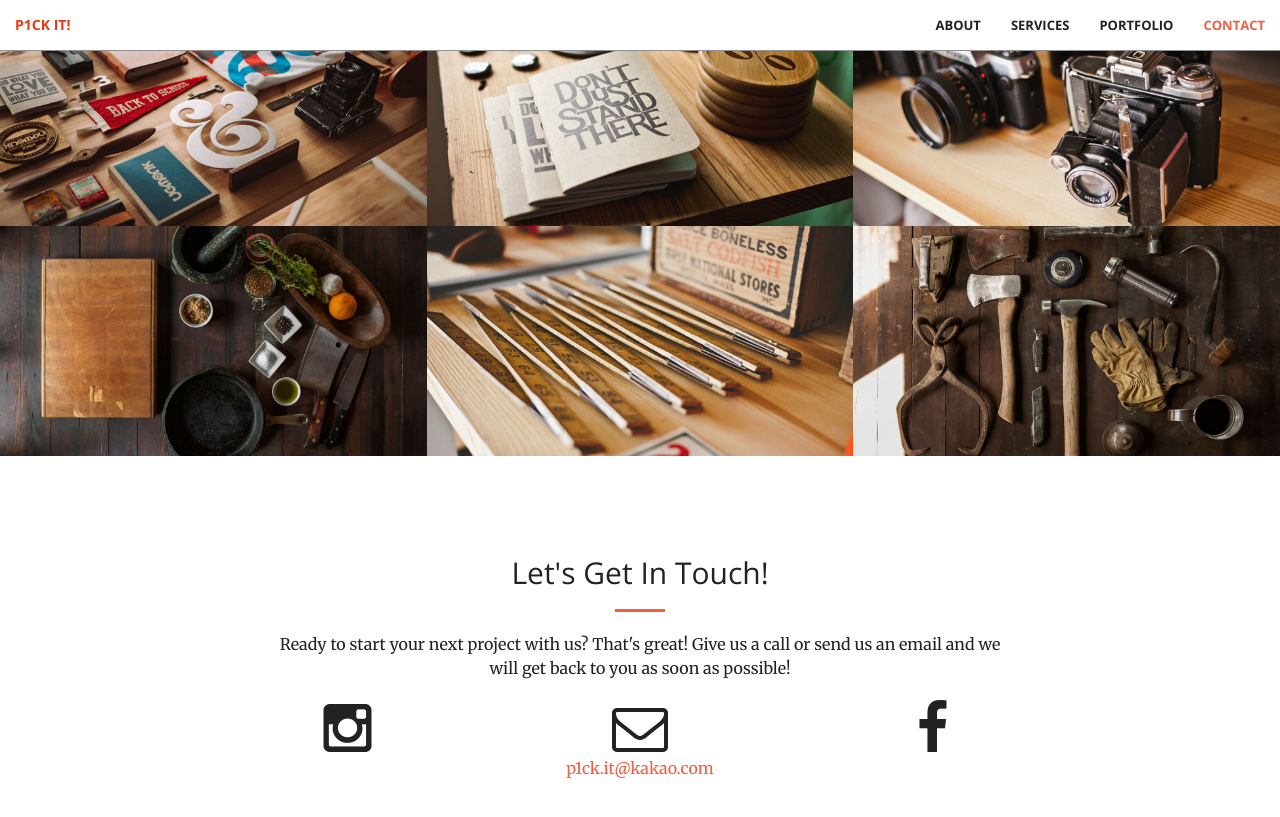
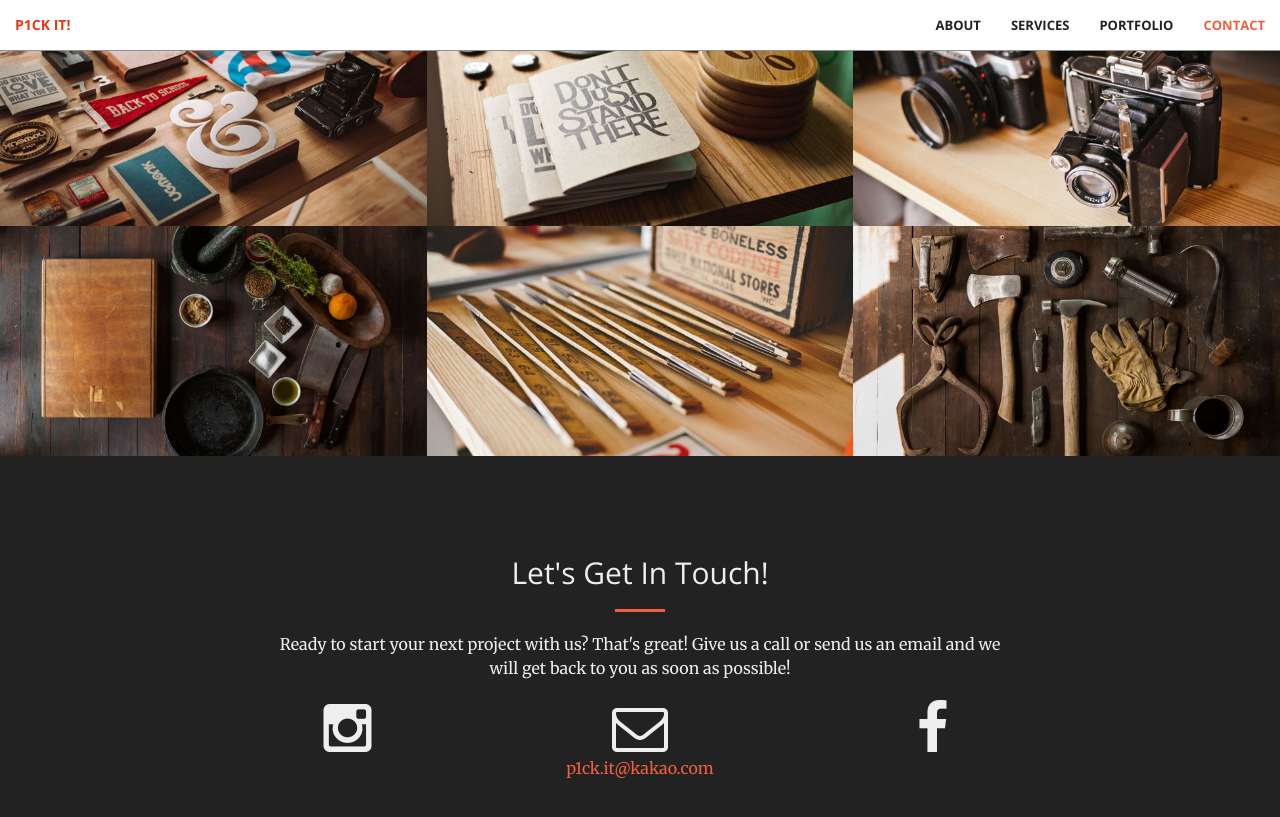
Before and after one commit to p1ckit/p1ckit.github.io, a Jekyll site: the page built from index.html, in a window 1280 px wide and 900 px high, scrolled down 1778 px. Shown: the top 817 px of the window. Built offline with Jekyll 4.4.1, drawn with Linux system fonts in a browser that asks for light colours.

Commit message:
no message

```diff
--- a/_sass/_base.scss
+++ b/_sass/_base.scss
@@ -318,10 +318,11 @@ header {
 
 // Contact
 #contact {
-    color:#222;
-} //contact 섹션 배경 수정
+    background-color: #222;
+    color: #eeeeee
+} //contact 섹션 배경 및 글자색 수정
 #contact .fa {
-    color: $theme-dark;
+    color: #eeeeee;//$theme-dark -> #eeeeee 아이콘 색상 수정
     font-size: 4em;
 }
 
```
